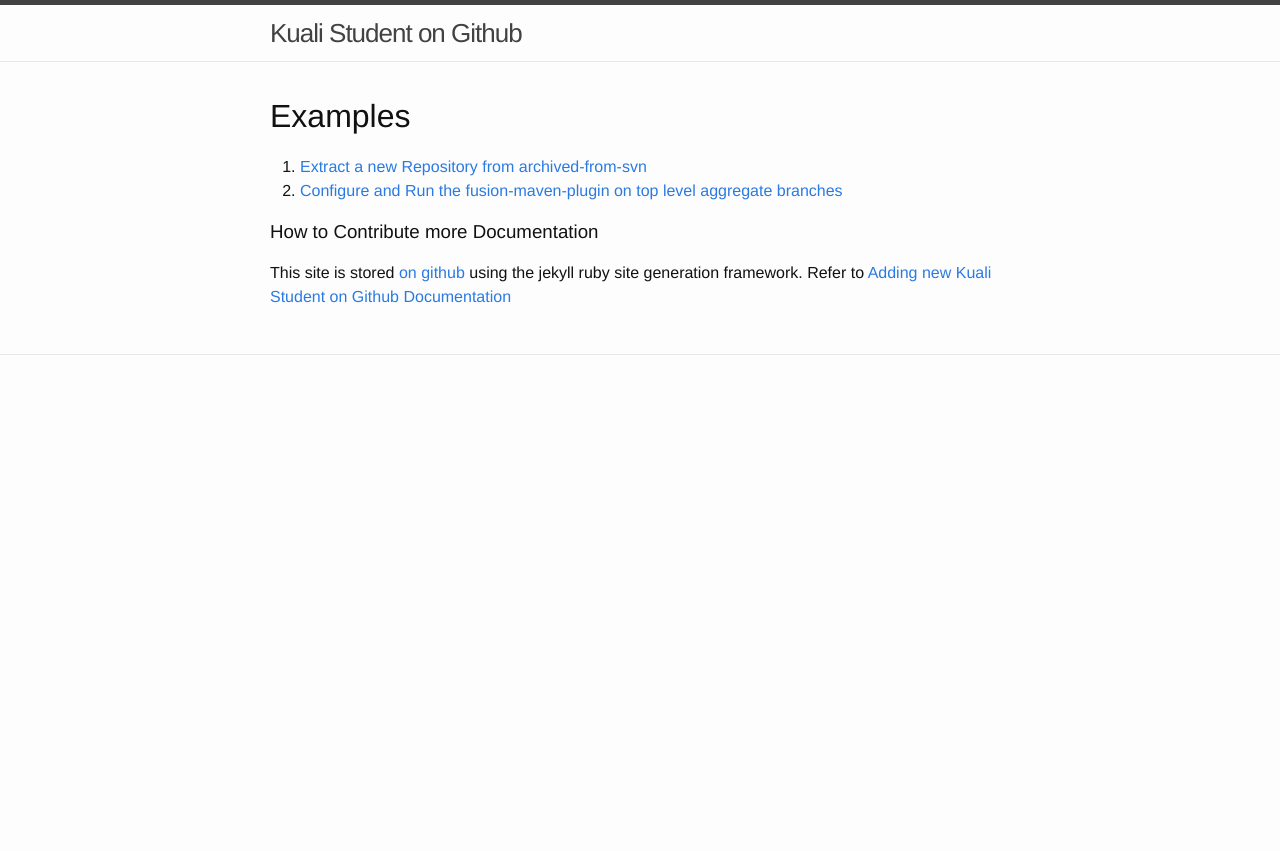
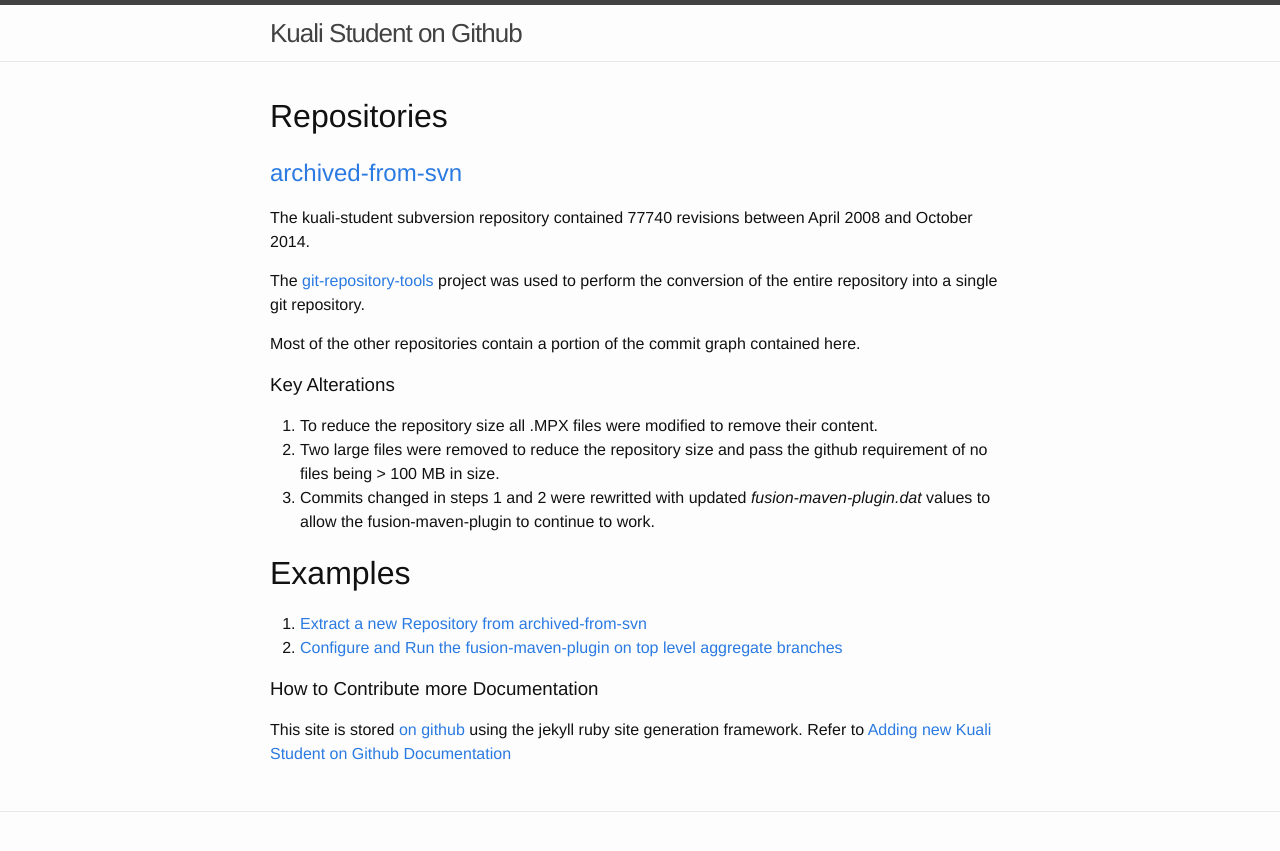
Before and after one commit to kuali-student/kuali-student.github.io, a Jekyll site: the page built from index.md, in a window 1280 px wide. Shown: the top 851 px of the page. Built offline with Jekyll 4.4.1, drawn with Linux system fonts in a browser that asks for light colours.

Commit message:
Started repositories section with information on the base export

```diff
--- a/index.md
+++ b/index.md
@@ -1,6 +1,23 @@
 ---
 layout: default
 ---
+
+# Repositories
+
+## [archived-from-svn](https://github.com/kuali-student/archived-from-svn)
+
+The kuali-student subversion repository contained 77740 revisions between April 2008 and October 2014.
+
+The [git-repository-tools](https://github.com/kuali-student/git-repository-tools) project was used to perform the conversion of the entire repository into a single git repository.
+
+Most of the other repositories contain a portion of the commit graph contained here.
+
+### Key Alterations
+
+1. To reduce the repository size all .MPX files were modified to remove their content.
+2. Two large files were removed to reduce the repository size and pass the github requirement of no files being > 100 MB in size.
+3. Commits changed in steps 1 and 2 were rewritted with updated *fusion-maven-plugin.dat* values to allow the fusion-maven-plugin to continue to work.
+
 
 # Examples
 
```
